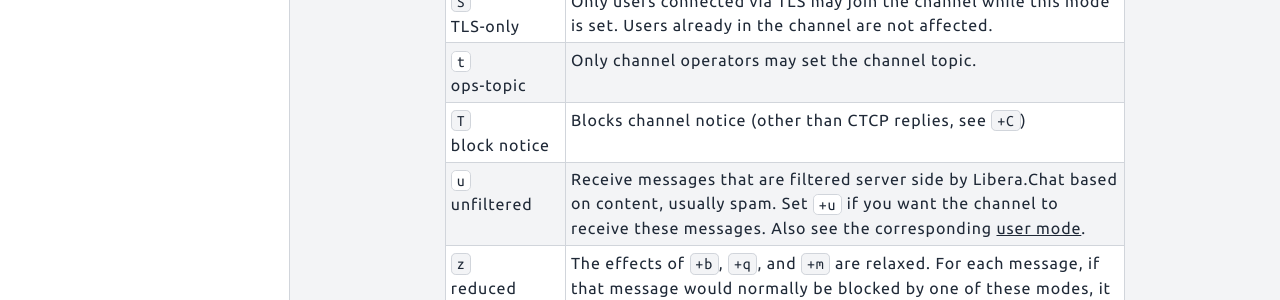
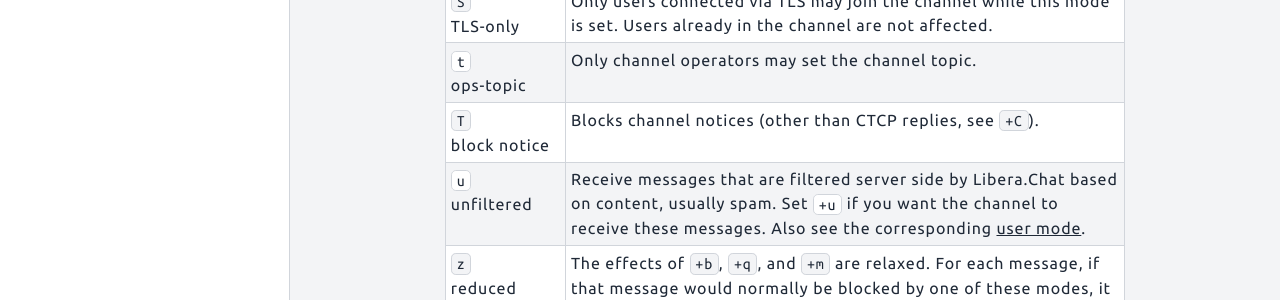
Before and after one commit to Libera-Chat/libera-chat.github.io, a Jekyll site: the page built from content/_guides/channelmodes.md, in a window 1280 px wide and 900 px high, scrolled down 2702 px. Shown: the part 149-449 px from the top of the window. Built offline with Jekyll 4.4.1, drawn with Linux system fonts in a browser that asks for light colours.

Commit message:
Update _data/channelmodes.yml
Co-authored-by: Ryan Schmidt <skizzerz@skizzerz.net>

```diff
--- a/_data/channelmodes.yml
+++ b/_data/channelmodes.yml
@@ -151,7 +151,7 @@
   description: Only channel operators may set the channel topic.
 - mode: T
   name: block notice
-  description: Blocks channel notice (other than CTCP replies, see `+C`)
+  description: Blocks channel notices (other than CTCP replies, see `+C`).
 - mode: u
   name: unfiltered
   description: |
```
